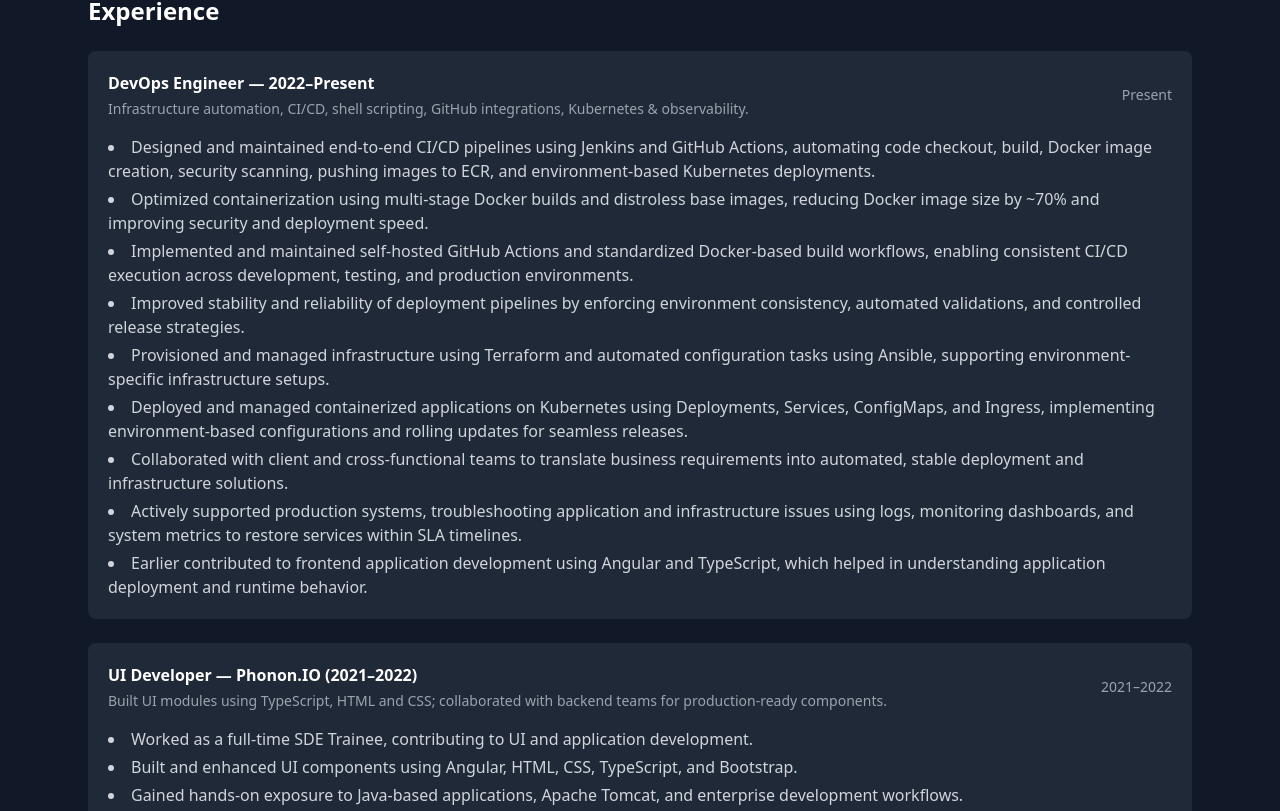
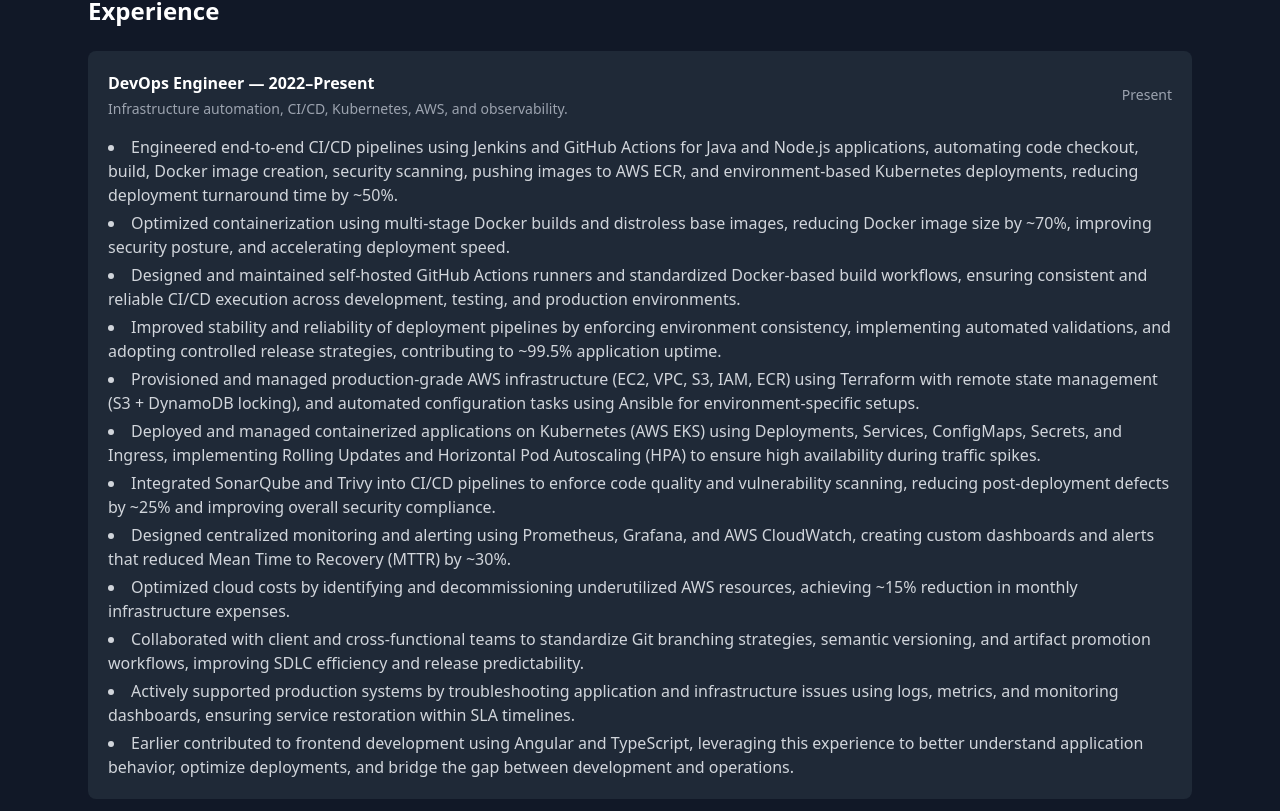
Before and after one commit to VEER0402/veerendra-portfolio, a React (Create React App) app: page / in a window 1280 px wide. Shown: the part 5749-6560 px from the top of the page. Built offline with nearby package versions, Linux system fonts and the light colour scheme.

Commit message:
exp updated

```diff
--- a/src/veerendra_dwivedi_portfolio.jsx
+++ b/src/veerendra_dwivedi_portfolio.jsx
@@ -554,40 +554,62 @@
               <div className="flex items-center justify-between">
                 <div>
                   <h4 className="font-semibold">DevOps Engineer — 2022–Present</h4>
-                  <p className="text-sm text-gray-400 mt-1">Infrastructure automation, CI/CD, shell scripting, GitHub integrations, Kubernetes & observability.</p>
+                  <p className="text-sm text-gray-400 mt-1">Infrastructure automation, CI/CD, Kubernetes, AWS, and observability.</p>
                 </div>
                 <div className="text-sm text-gray-400">Present</div>
               </div>
 
               <ul className="mt-4 text-gray-300 list-disc list-inside space-y-1">
-        <li>Designed and maintained end-to-end CI/CD pipelines using Jenkins and GitHub Actions, automating code checkout,
-build, Docker image creation, security scanning, pushing images to ECR, and environment-based Kubernetes deployments.</li>
 
-<li> Optimized containerization using multi-stage Docker builds and distroless base images, reducing Docker image size
-by ~70% and improving security and deployment speed.</li>
+<li>
+Engineered end-to-end CI/CD pipelines using Jenkins and GitHub Actions for Java and Node.js applications, automating code checkout, build, Docker image creation, security scanning, pushing images to AWS ECR, and environment-based Kubernetes deployments, reducing deployment turnaround time by ~50%.
+</li>
 
-<li>Implemented and maintained self-hosted GitHub Actions and standardized Docker-based build workflows, enabling
-consistent CI/CD execution across development, testing, and production environments.</li>
+<li>
+Optimized containerization using multi-stage Docker builds and distroless base images, reducing Docker image size by ~70%, improving security posture, and accelerating deployment speed.
+</li>
 
-<li>Improved stability and reliability of deployment pipelines by enforcing environment consistency, automated
-validations, and controlled release strategies.</li>
+<li>
+Designed and maintained self-hosted GitHub Actions runners and standardized Docker-based build workflows, ensuring consistent and reliable CI/CD execution across development, testing, and production environments.
+</li>
 
-<li>Provisioned and managed infrastructure using Terraform and automated configuration tasks using Ansible,
-supporting environment-specific infrastructure setups.</li>
+<li>
+Improved stability and reliability of deployment pipelines by enforcing environment consistency, implementing automated validations, and adopting controlled release strategies, contributing to ~99.5% application uptime.
+</li>
 
-<li>Deployed and managed containerized applications on Kubernetes using Deployments, Services, ConfigMaps, and
-Ingress, implementing environment-based configurations and rolling updates for seamless releases.</li>
+<li>
+Provisioned and managed production-grade AWS infrastructure (EC2, VPC, S3, IAM, ECR) using Terraform with remote state management (S3 + DynamoDB locking), and automated configuration tasks using Ansible for environment-specific setups.
+</li>
 
-<li>Collaborated with client and cross-functional teams to translate business requirements into automated, stable
-deployment and infrastructure solutions.</li>
+<li>
+Deployed and managed containerized applications on Kubernetes (AWS EKS) using Deployments, Services, ConfigMaps, Secrets, and Ingress, implementing Rolling Updates and Horizontal Pod Autoscaling (HPA) to ensure high availability during traffic spikes.
+</li>
 
-<li> Actively supported production systems, troubleshooting application and infrastructure issues using logs, monitoring
-dashboards, and system metrics to restore services within SLA timelines.</li>
+<li>
+Integrated SonarQube and Trivy into CI/CD pipelines to enforce code quality and vulnerability scanning, reducing post-deployment defects by ~25% and improving overall security compliance.
+</li>
 
-<li>Earlier contributed to frontend application development using Angular and TypeScript, which helped in
-understanding application deployment and runtime behavior.</li>
+<li>
+Designed centralized monitoring and alerting using Prometheus, Grafana, and AWS CloudWatch, creating custom dashboards and alerts that reduced Mean Time to Recovery (MTTR) by ~30%.
+</li>
 
-              </ul>
+<li>
+Optimized cloud costs by identifying and decommissioning underutilized AWS resources, achieving ~15% reduction in monthly infrastructure expenses.
+</li>
+
+<li>
+Collaborated with client and cross-functional teams to standardize Git branching strategies, semantic versioning, and artifact promotion workflows, improving SDLC efficiency and release predictability.
+</li>
+
+<li>
+Actively supported production systems by troubleshooting application and infrastructure issues using logs, metrics, and monitoring dashboards, ensuring service restoration within SLA timelines.
+</li>
+
+<li>
+Earlier contributed to frontend development using Angular and TypeScript, leveraging this experience to better understand application behavior, optimize deployments, and bridge the gap between development and operations.
+</li>
+
+</ul>
             </div>
 
             <div className="bg-gray-800 p-5 rounded-lg">
```
